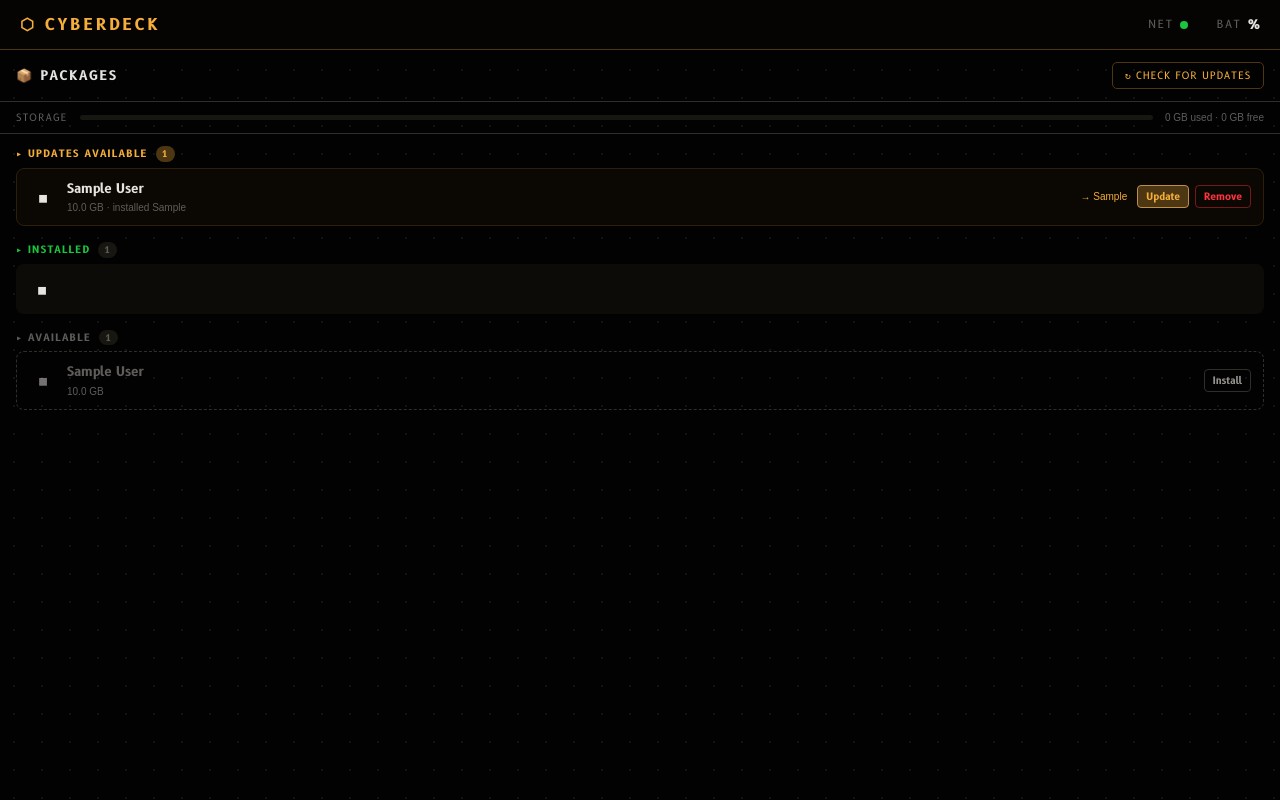
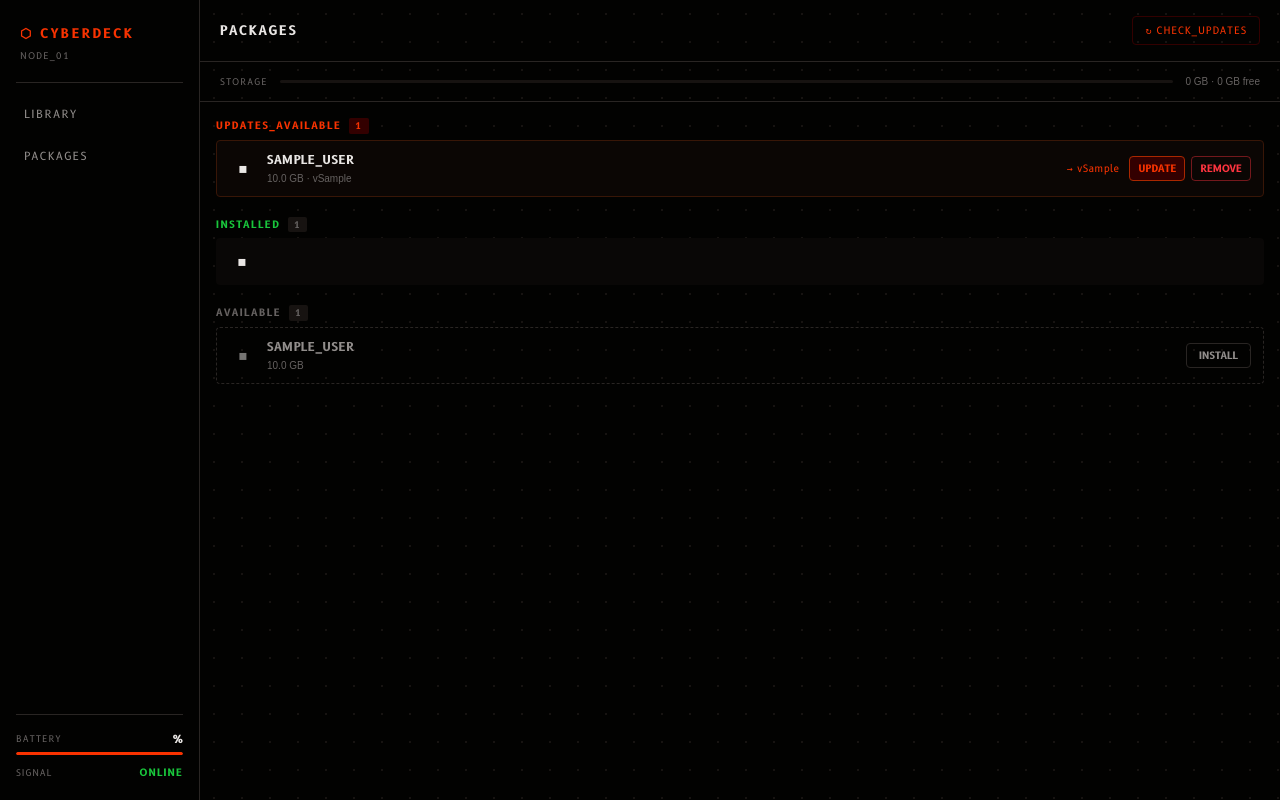
Before and after one commit to paprins/cyberdeck, a Python web app: template app/templates/packages.html in a window 1280 px wide. Run offline with Jinja, Linux system fonts and the light colour scheme; the template is opened without the code that fills it: most values are stand-ins (such as "Sample title", 1, 10 or a date in 2020).

Commit message:
feat (wip):

```diff
--- a/app/services/packages.py
+++ b/app/services/packages.py
@@ -191,7 +191,7 @@
     part.parent.mkdir(parents=True, exist_ok=True)
     offset = part.stat().st_size if part.exists() else 0
     try:
-        async with httpx.AsyncClient() as client:
+        async with httpx.AsyncClient(follow_redirects=True) as client:
             headers = {"Range": f"bytes={offset}-"} if offset > 0 else {}
             async with client.stream(
                 "GET", module.download_url, headers=headers, timeout=30.0
--- a/app/templates/base.html
+++ b/app/templates/base.html
@@ -8,8 +8,7 @@
   <script defer src="/static/js/alpine.min.js"></script>
 </head>
 <body
-  class="bg-bg text-text-hi font-display h-full overflow-hidden flex flex-col"
-  style="background-image: radial-gradient(circle, oklch(19% 0.006 90) 1px, transparent 1px); background-size: 28px 28px;"
+  class="bg-bg text-text-hi font-display h-full overflow-hidden flex"
   x-data="{
     battery_pct: {{ battery_pct | tojson }},
     wifi_connected: {{ wifi_connected | tojson }},
@@ -25,29 +24,70 @@
   x-init="setInterval(() => poll(), 10000)"
   @keydown.ctrl.k.window.prevent="document.getElementById('search') && document.getElementById('search').focus()"
 >
-  <!-- Top chrome -->
-  <header class="flex items-center justify-between px-5 h-[50px] flex-shrink-0"
-          style="background: oklch(11% 0.005 90); border-bottom: 1px solid oklch(35% 0.06 75);">
-    <span class="font-display font-bold text-[16px] tracking-[0.18em] text-amber">⬡ CYBERDECK</span>
-    <div class="flex items-center gap-7">
 
-      <!-- WiFi status — dot only -->
-      <div class="flex items-center gap-[7px]">
-        <span class="text-[11px] tracking-[0.12em] uppercase text-text-lo">Net</span>
-        <span class="w-2 h-2 rounded-full"
-              :class="wifi_connected ? 'bg-tile-maps' : 'bg-text-lo'"></span>
+  <!-- ── Sidebar ── -->
+  <aside class="w-[200px] flex-shrink-0 flex flex-col overflow-hidden"
+         style="background: var(--color-bg); border-right: 1px solid var(--color-border);">
+
+    <!-- Brand -->
+    <div class="px-5 pt-6 pb-5 flex-shrink-0">
+      <div class="font-display font-bold text-[13px] tracking-[0.18em] text-amber uppercase">⬡ CYBERDECK</div>
+      <div class="font-display text-[9px] tracking-[0.14em] text-text-lo uppercase mt-[5px]">NODE_01</div>
+    </div>
+
+    <div class="mx-4 h-px bg-border flex-shrink-0"></div>
+
+    <!-- Nav -->
+    <nav class="px-3 py-3 flex flex-col gap-[3px] flex-shrink-0">
+      <a href="/"
+         class="px-3 py-[11px] font-display text-[11px] tracking-[0.12em] uppercase rounded-tile block
+                {% if request.url.path == '/' %}bg-amber text-bg font-bold{% else %}text-text-mid hover:text-text-hi hover:bg-elevated{% endif %}">
+        LIBRARY
+      </a>
+      <a href="/packages"
+         class="px-3 py-[11px] font-display text-[11px] tracking-[0.12em] uppercase rounded-tile block
+                {% if request.url.path == '/packages' %}bg-amber text-bg font-bold{% else %}text-text-mid hover:text-text-hi hover:bg-elevated{% endif %}">
+        PACKAGES
+      </a>
+    </nav>
+
+    <!-- Spacer -->
+    <div class="flex-1"></div>
+
+    <!-- System status -->
+    <div class="flex-shrink-0 mx-4 mb-5 pt-4 flex flex-col gap-[10px]"
+         style="border-top: 1px solid var(--color-border);">
+
+      <!-- Battery -->
+      <div>
+        <div class="flex items-center justify-between mb-[5px]">
+          <span class="font-display text-[9px] tracking-[0.10em] text-text-lo uppercase">Battery</span>
+          <span class="font-display text-[11px] font-bold text-text-hi"
+                x-text="battery_pct !== null ? battery_pct + '%' : '—'">{{ (battery_pct ~ '%') if battery_pct is not none else '—' }}</span>
+        </div>
+        <div class="h-[3px] bg-elevated rounded-full overflow-hidden">
+          <div class="h-full bg-amber rounded-full"
+               :style="`width: ${battery_pct ?? 0}%`"
+               style="width: {{ battery_pct or 0 }}%"></div>
+        </div>
       </div>
 
-      <!-- Battery -->
-      <div class="flex items-center gap-[7px]">
-        <span class="text-[11px] tracking-[0.12em] uppercase text-text-lo">Bat</span>
-        <span class="font-bold text-[13px] text-text-hi"
-              x-text="battery_pct !== null ? battery_pct + '%' : '—'">{{ (battery_pct ~ '%') if battery_pct is not none else '—' }}</span>
+      <!-- Signal -->
+      <div class="flex items-center justify-between">
+        <span class="font-display text-[9px] tracking-[0.10em] text-text-lo uppercase">Signal</span>
+        <span class="font-display text-[10px] tracking-[0.10em] font-bold"
+              :class="wifi_connected ? 'text-tile-maps' : 'text-amber'"
+              x-text="wifi_connected ? 'ONLINE' : 'OFFLINE'">{{ 'ONLINE' if wifi_connected else 'OFFLINE' }}</span>
       </div>
 
     </div>
-  </header>
+  </aside>
 
-  {% block content %}{% endblock %}
+  <!-- ── Main content ── -->
+  <div class="flex-1 flex flex-col overflow-hidden"
+       style="background-image: radial-gradient(circle, oklch(19% 0.007 50) 1px, transparent 1px); background-size: 28px 28px;">
+    {% block content %}{% endblock %}
+  </div>
+
 </body>
 </html>
--- a/app/templates/packages.html
+++ b/app/templates/packages.html
@@ -2,100 +2,103 @@
 
 {% block content %}
 {% set icons = {
-  'medical': '🏥', 'maps': '🗺️', 'survival': '🪓', 'food': '🌿',
+  'medical': '🏥', 'maps': '🗺', 'survival': '🪓', 'food': '🌿',
   'encyclopedia': '📖', 'packages': '📦', 'internet': '🌐',
 } %}
 
-<!-- Page header + check-updates button -->
+<!-- Page header -->
 <div
-  class="flex-shrink-0 border-b border-border"
+  class="flex-shrink-0"
+  style="border-bottom: 1px solid var(--color-border);"
   x-data="{ checking: false, checkError: '' }"
 >
-  <div class="px-4 py-3 flex items-center justify-between">
-    <span class="font-display font-bold text-[13px] uppercase tracking-[0.14em] text-text-hi">📦 Packages</span>
+  <div class="px-5 py-4 flex items-center justify-between">
+    <div class="font-display font-bold text-[13px] uppercase tracking-[0.14em] text-text-hi">PACKAGES</div>
     <button
-      class="font-display text-[10px] uppercase tracking-[0.08em] text-amber border border-amber-ghost px-3 py-[5px] rounded-[5px]"
+      class="font-display text-[10px] uppercase tracking-[0.08em] text-amber border border-amber-ghost px-3 py-[6px] rounded-tile"
       :disabled="checking"
-      :class="checking ? 'opacity-50' : ''"
+      :class="checking ? 'opacity-50' : 'hover:bg-amber-ghost'"
       @click="
         checking = true; checkError = '';
         fetch('/api/packages/check-updates', {method: 'POST'})
-          .then(r => { if (r.ok) location.reload(); else { checkError = 'Update check failed'; } })
-          .catch(() => { checkError = 'Network error'; })
+          .then(r => { if (r.ok) location.reload(); else { checkError = 'UPDATE_CHECK_FAILED'; } })
+          .catch(() => { checkError = 'NETWORK_ERROR'; })
           .finally(() => { checking = false; setTimeout(() => checkError = '', 3000); })
       "
     >
-      <span x-show="!checking">↻ Check for updates</span>
-      <span x-show="checking" x-cloak>Checking…</span>
+      <span x-show="!checking">↻ CHECK_UPDATES</span>
+      <span x-show="checking" x-cloak>CHECKING…</span>
     </button>
   </div>
-  <div x-show="checkError" x-cloak class="px-4 pb-2">
-    <span x-text="checkError" class="font-body text-[11px] text-tile-medical"></span>
+  <div x-show="checkError" x-cloak class="px-5 pb-3">
+    <span x-text="checkError" class="font-display text-[10px] tracking-[0.06em] text-tile-medical"></span>
   </div>
 </div>
 
 <!-- Storage bar -->
-<div class="px-4 py-2 flex items-center gap-3 flex-shrink-0 border-b border-border">
-  <span class="font-display text-[10px] uppercase tracking-[0.1em] text-text-lo whitespace-nowrap">Storage</span>
-  <div class="flex-1 h-[5px] bg-elevated rounded-full overflow-hidden">
+<div class="px-5 py-3 flex items-center gap-3 flex-shrink-0"
+     style="border-bottom: 1px solid var(--color-border);">
+  <span class="font-display text-[9px] uppercase tracking-[0.12em] text-text-lo whitespace-nowrap">Storage</span>
+  <div class="flex-1 h-[3px] bg-elevated rounded-full overflow-hidden">
     <div class="h-full bg-tile-maps rounded-full"
          style="width: {{ [(storage.used_bytes / (storage.used_bytes + storage.free_bytes) * 100) | int, 100] | min }}%"></div>
   </div>
   <span class="font-body text-[10px] text-text-lo whitespace-nowrap">
-    {{ "%.0f"|format(storage.used_bytes / 1e9) }} GB used · {{ "%.0f"|format(storage.free_bytes / 1e9) }} GB free
+    {{ "%.0f"|format(storage.used_bytes / 1e9) }} GB · {{ "%.0f"|format(storage.free_bytes / 1e9) }} GB free
   </span>
 </div>
+
 
 <!-- Scrollable module list -->
 <div class="flex-1 overflow-y-auto px-4 pb-4">
 
-  <!-- ── Updates section ─────────────────────────────────────────── -->
+  <!-- ── Updates section ── -->
   {% if updates %}
-  <div class="flex items-center gap-2 pt-3 pb-[6px] font-display text-[10px] uppercase tracking-[0.12em] font-bold text-amber">
-    ▸ Updates available
-    <span class="text-[9px] px-[6px] py-[1px] rounded-[10px] bg-amber-ghost text-amber">{{ updates | length }}</span>
+  <div class="flex items-center gap-2 pt-4 pb-[6px] font-display text-[10px] uppercase tracking-[0.14em] font-bold text-amber">
+    UPDATES_AVAILABLE
+    <span class="text-[9px] px-[6px] py-[1px] rounded-[2px] bg-amber-ghost text-amber">{{ updates | length }}</span>
   </div>
   {% for m in updates %}
   {% set s = module_statuses[m.id] %}
-  <div class="flex items-center gap-[10px] px-3 py-[10px] rounded-lg mb-1 border"
-       style="background: oklch(13% 0.015 75); border-color: oklch(25% 0.04 75);"
+  <div class="flex items-center gap-[10px] px-3 py-[10px] rounded-tile mb-1 border"
+       style="background: oklch(13% 0.012 44); border-color: oklch(25% 0.06 44);"
        x-data="{
          async act(url) {
            await fetch(url, {method: 'POST'});
            location.reload();
          }
        }">
-    <span class="text-[20px] w-7 text-center flex-shrink-0">{{ icons.get(m.category, '▪') }}</span>
+    <span class="text-[18px] w-7 text-center flex-shrink-0">{{ icons.get(m.category, '▪') }}</span>
     <div class="flex-1 min-w-0">
-      <div class="font-display font-bold text-[13px] text-text-hi truncate">{{ m.display_name }}</div>
-      <div class="font-body text-[10px] text-text-lo mt-[2px]">{{ "%.1f"|format(m.size_gb) }} GB · installed {{ m.installed_version }}</div>
+      <div class="font-display font-bold text-[12px] text-text-hi truncate tracking-[0.04em] uppercase">{{ m.display_name | replace(' ', '_') }}</div>
+      <div class="font-body text-[10px] text-text-lo mt-[2px]">{{ "%.1f"|format(m.size_gb) }} GB · v{{ m.installed_version }}</div>
     </div>
-    <span class="font-body text-[10px] text-amber whitespace-nowrap">→ {{ m.latest_version }}</span>
+    <span class="font-display text-[10px] text-amber whitespace-nowrap tracking-[0.04em]">→ v{{ m.latest_version }}</span>
     <div class="flex gap-[6px] flex-shrink-0">
       <button @click="act('/api/packages/{{ m.id }}/install')"
-              class="font-display text-[10px] font-bold px-2 py-[3px] rounded border text-amber border-amber-mid bg-amber-ghost"
+              class="font-display text-[10px] font-bold px-2 py-[4px] rounded-tile border text-amber border-amber-mid bg-amber-ghost"
               {% if has_active_download %}disabled style="opacity:.4;cursor:not-allowed"{% endif %}>
-        Update
+        UPDATE
       </button>
-      <button @click="act('/api/packages/{{ m.id }}/uninstall')"
-              class="font-display text-[10px] font-bold px-2 py-[3px] rounded border text-tile-medical border-tile-medical/40">
-        Remove
+      <button @click="$dispatch('confirm-delete', {id: '{{ m.id }}', name: '{{ m.display_name }}'})"
+              class="font-display text-[10px] font-bold px-2 py-[4px] rounded-tile border text-tile-medical border-tile-medical/40">
+        REMOVE
       </button>
     </div>
   </div>
   {% endfor %}
   {% endif %}
 
-  <!-- ── Installed section ───────────────────────────────────────── -->
+  <!-- ── Installed section ── -->
   {% if installed %}
-  <div class="flex items-center gap-2 pt-3 pb-[6px] font-display text-[10px] uppercase tracking-[0.12em] font-bold text-tile-maps">
-    ▸ Installed
-    <span class="text-[9px] px-[6px] py-[1px] rounded-[10px] bg-elevated text-text-lo">{{ installed | length }}</span>
+  <div class="flex items-center gap-2 pt-4 pb-[6px] font-display text-[10px] uppercase tracking-[0.14em] font-bold text-tile-maps">
+    INSTALLED
+    <span class="text-[9px] px-[6px] py-[1px] rounded-[2px] bg-elevated text-text-lo">{{ installed | length }}</span>
   </div>
   {% for m in installed %}
   {% set s = module_statuses[m.id] %}
   <div
-    class="flex items-center gap-[10px] px-3 py-[10px] rounded-lg mb-1 bg-surface"
+    class="flex items-center gap-[10px] px-3 py-[10px] rounded-tile mb-1 bg-surface"
     x-data="{
       status: '{{ s.status }}',
       pct: {{ s.pct }},
@@ -123,12 +126,12 @@
       }
     }"
   >
-    <span class="text-[20px] w-7 text-center flex-shrink-0">{{ icons.get(m.category, '▪') }}</span>
+    <span class="text-[18px] w-7 text-center flex-shrink-0">{{ icons.get(m.category, '▪') }}</span>
 
     <!-- Downloading -->
-    <div class="flex-1 min-w-0" x-show="status === 'downloading'">
-      <div class="font-display font-bold text-[13px] text-text-hi truncate">{{ m.display_name }}</div>
-      <div class="h-[5px] bg-elevated rounded-full mt-[5px] overflow-hidden">
+    <div class="flex-1 min-w-0" x-show="status === 'downloading'" x-cloak>
+      <div class="font-display font-bold text-[12px] text-text-hi truncate tracking-[0.04em] uppercase">{{ m.display_name | replace(' ', '_') }}</div>
+      <div class="h-[3px] bg-elevated rounded-full mt-[6px] overflow-hidden">
         <div class="h-full bg-amber rounded-full" :style="'width:' + pct + '%'"></div>
       </div>
       <div class="font-body text-[10px] text-text-lo mt-[3px]"
@@ -137,54 +140,54 @@
 
     <!-- Interrupted -->
     <div class="flex-1 min-w-0" x-show="status === 'interrupted'" x-cloak>
-      <div class="font-display font-bold text-[13px] text-text-hi truncate">{{ m.display_name }}</div>
+      <div class="font-display font-bold text-[12px] text-text-hi truncate tracking-[0.04em] uppercase">{{ m.display_name | replace(' ', '_') }}</div>
       <div class="font-body text-[10px] text-tile-survival mt-[2px]"
-           x-text="'⚠ Interrupted · ' + (bytes_dl/1e9).toFixed(1) + ' GB of ' + (total/1e9).toFixed(1) + ' GB'"></div>
+           x-text="'⚠ INTERRUPTED · ' + (bytes_dl/1e9).toFixed(1) + ' GB of ' + (total/1e9).toFixed(1) + ' GB'"></div>
     </div>
 
     <!-- Installed -->
-    <div class="flex-1 min-w-0" x-show="status === 'installed'" x-cloak>
-      <div class="font-display font-bold text-[13px] text-text-hi truncate">{{ m.display_name }}</div>
-      <div class="font-body text-[10px] text-text-lo mt-[2px]">{{ "%.1f"|format(m.size_gb) }} GB · {{ m.installed_version }}</div>
+    <div class="flex-1 min-w-0" x-show="status === 'installed' || status === 'not_installed'" x-cloak>
+      <div class="font-display font-bold text-[12px] text-text-hi truncate tracking-[0.04em] uppercase">{{ m.display_name | replace(' ', '_') }}</div>
+      <div class="font-body text-[10px] text-text-lo mt-[2px]">{{ "%.1f"|format(m.size_gb) }} GB · v{{ m.installed_version }}</div>
     </div>
 
     <!-- Actions -->
     <div class="flex gap-[6px] flex-shrink-0">
       <template x-if="status === 'downloading'">
         <button @click="act('/api/packages/{{ m.id }}/cancel')"
-                class="font-display text-[10px] font-bold px-2 py-[3px] rounded border text-text-lo border-border">
-          Cancel
+                class="font-display text-[10px] font-bold px-2 py-[4px] rounded-tile border text-text-lo border-border">
+          CANCEL
         </button>
       </template>
       <template x-if="status === 'interrupted'">
         <div class="flex gap-[6px]">
           <button @click="act('/api/packages/{{ m.id }}/install')"
-                  class="font-display text-[10px] font-bold px-2 py-[3px] rounded border text-tile-survival border-tile-survival/40"
+                  class="font-display text-[10px] font-bold px-2 py-[4px] rounded-tile border text-tile-survival border-tile-survival/40"
                   {% if has_active_download %}disabled style="opacity:.4;cursor:not-allowed"{% endif %}>
-            Resume
+            RESUME
           </button>
-          <button @click="act('/api/packages/{{ m.id }}/uninstall')"
-                  class="font-display text-[10px] font-bold px-2 py-[3px] rounded border text-tile-medical border-tile-medical/40">
-            Remove
+          <button @click="$dispatch('confirm-delete', {id: '{{ m.id }}', name: '{{ m.display_name }}'})"
+                  class="font-display text-[10px] font-bold px-2 py-[4px] rounded-tile border text-tile-medical border-tile-medical/40">
+            REMOVE
           </button>
         </div>
       </template>
-      <template x-if="status === 'installed'">
+      <template x-if="status === 'installed' || status === 'not_installed'">
         <div class="flex gap-[6px]">
           {% if m.active %}
           <button @click="act('/api/packages/{{ m.id }}/deactivate')"
-                  class="font-display text-[10px] font-bold px-2 py-[3px] rounded border text-tile-maps border-tile-maps/40">
-            Active
+                  class="font-display text-[10px] font-bold px-2 py-[4px] rounded-tile border text-tile-maps border-tile-maps/40">
+            ACTIVE
           </button>
           {% else %}
           <button @click="act('/api/packages/{{ m.id }}/activate')"
-                  class="font-display text-[10px] font-bold px-2 py-[3px] rounded border text-text-lo border-border">
-            Activate
+                  class="font-display text-[10px] font-bold px-2 py-[4px] rounded-tile border text-text-lo border-border">
+            ACTIVATE
           </button>
           {% endif %}
-          <button @click="act('/api/packages/{{ m.id }}/uninstall')"
-                  class="font-display text-[10px] font-bold px-2 py-[3px] rounded border text-tile-medical border-tile-medical/40">
-            Remove
+          <button @click="$dispatch('confirm-delete', {id: '{{ m.id }}', name: '{{ m.display_name }}'})"
+                  class="font-display text-[10px] font-bold px-2 py-[4px] rounded-tile border text-tile-medical border-tile-medical/40">
+            REMOVE
           </button>
         </div>
       </template>
@@ -193,27 +196,54 @@
   {% endfor %}
   {% endif %}
 
-  <!-- ── Available section ───────────────────────────────────────── -->
+  <!-- ── Available section ── -->
   {% if available %}
-  <div class="flex items-center gap-2 pt-3 pb-[6px] font-display text-[10px] uppercase tracking-[0.12em] font-bold text-text-lo">
-    ▸ Available
-    <span class="text-[9px] px-[6px] py-[1px] rounded-[10px] bg-elevated text-text-lo">{{ available | length }}</span>
+  <div class="flex items-center gap-2 pt-4 pb-[6px] font-display text-[10px] uppercase tracking-[0.14em] font-bold text-text-lo">
+    AVAILABLE
+    <span class="text-[9px] px-[6px] py-[1px] rounded-[2px] bg-elevated text-text-lo">{{ available | length }}</span>
   </div>
   {% for m in available %}
-  <div class="flex items-center gap-[10px] px-3 py-[10px] rounded-lg mb-1 border border-dashed border-border">
-    <span class="text-[20px] w-7 text-center flex-shrink-0 opacity-50">{{ icons.get(m.category, '▪') }}</span>
+  <div class="flex items-center gap-[10px] px-3 py-[10px] rounded-tile mb-1 border border-dashed border-border">
+    <span class="text-[18px] w-7 text-center flex-shrink-0 opacity-50">{{ icons.get(m.category, '▪') }}</span>
     <div class="flex-1 min-w-0">
-      <div class="font-display font-bold text-[13px] text-text-lo truncate">{{ m.display_name }}</div>
+      <div class="font-display font-bold text-[12px] text-text-mid truncate tracking-[0.04em] uppercase">{{ m.display_name | replace(' ', '_') }}</div>
       <div class="font-body text-[10px] text-text-lo mt-[2px]">{{ "%.1f"|format(m.size_gb) }} GB</div>
     </div>
     <button
       onclick="fetch('/api/packages/{{ m.id }}/install', {method:'POST'}).then(()=>location.reload())"
-      class="font-display text-[10px] font-bold px-2 py-[3px] rounded border text-text-mid border-border flex-shrink-0"
+      class="font-display text-[10px] font-bold px-3 py-[4px] rounded-tile border text-text-mid border-border flex-shrink-0 hover:border-text-mid"
       {% if has_active_download %}disabled style="opacity:.4;cursor:not-allowed"{% endif %}
-    >Install</button>
+    >INSTALL</button>
   </div>
   {% endfor %}
   {% endif %}
 
 </div>
+
+<!-- Delete confirmation -->
+<div
+  x-data="{ open: false, moduleId: '', moduleName: '' }"
+  @confirm-delete.window="moduleId = $event.detail.id; moduleName = $event.detail.name; open = true"
+  x-show="open"
+  x-cloak
+  @keydown.escape.window="open = false"
+  @click.self="open = false"
+  style="position:fixed;inset:0;z-index:50;background:oklch(5% 0.003 50 / 0.88);display:flex;align-items:center;justify-content:center;padding:16px;"
+>
+  <div style="background:oklch(11% 0.006 50);border:1px solid oklch(35% 0.12 25);border-radius:4px;padding:24px;width:100%;max-width:320px;">
+    <div class="font-display font-bold text-[10px] uppercase tracking-[0.16em] text-amber mb-3">REMOVE_PACKAGE</div>
+    <p class="font-body text-[12px] text-text-mid mb-6"
+       x-text="'Remove ' + moduleName + '? This deletes the downloaded files and cannot be undone.'"></p>
+    <div class="flex gap-3">
+      <button
+        @click="open = false"
+        class="flex-1 font-display text-[10px] uppercase tracking-[0.08em] py-3 rounded-tile border border-border text-text-lo hover:bg-elevated"
+      >CANCEL</button>
+      <button
+        @click="fetch('/api/packages/' + moduleId + '/uninstall', {method:'POST'}).then(() => { open = false; location.reload(); })"
+        class="flex-1 font-display text-[10px] uppercase tracking-[0.08em] py-3 rounded-tile border border-tile-medical/50 text-tile-medical hover:bg-tile-medical/10"
+      >REMOVE</button>
+    </div>
+  </div>
+</div>
 {% endblock %}
```
Also changed, not shown: app/routers/packages.py (+11 -0 lines), app/static/css/input.css (+12 -12 lines), app/templates/home.html (+12 -12 lines), app/templates/macros/tile.html (+24 -20 lines), memory/feedback_tailwind_toolchain.md (added, +13 -0 lines), tests/test_home.py (+3 -3 lines), tests/test_packages.py (+19 -1 lines), .impeccable.md, app/static/css/app.css, 1 other file.
